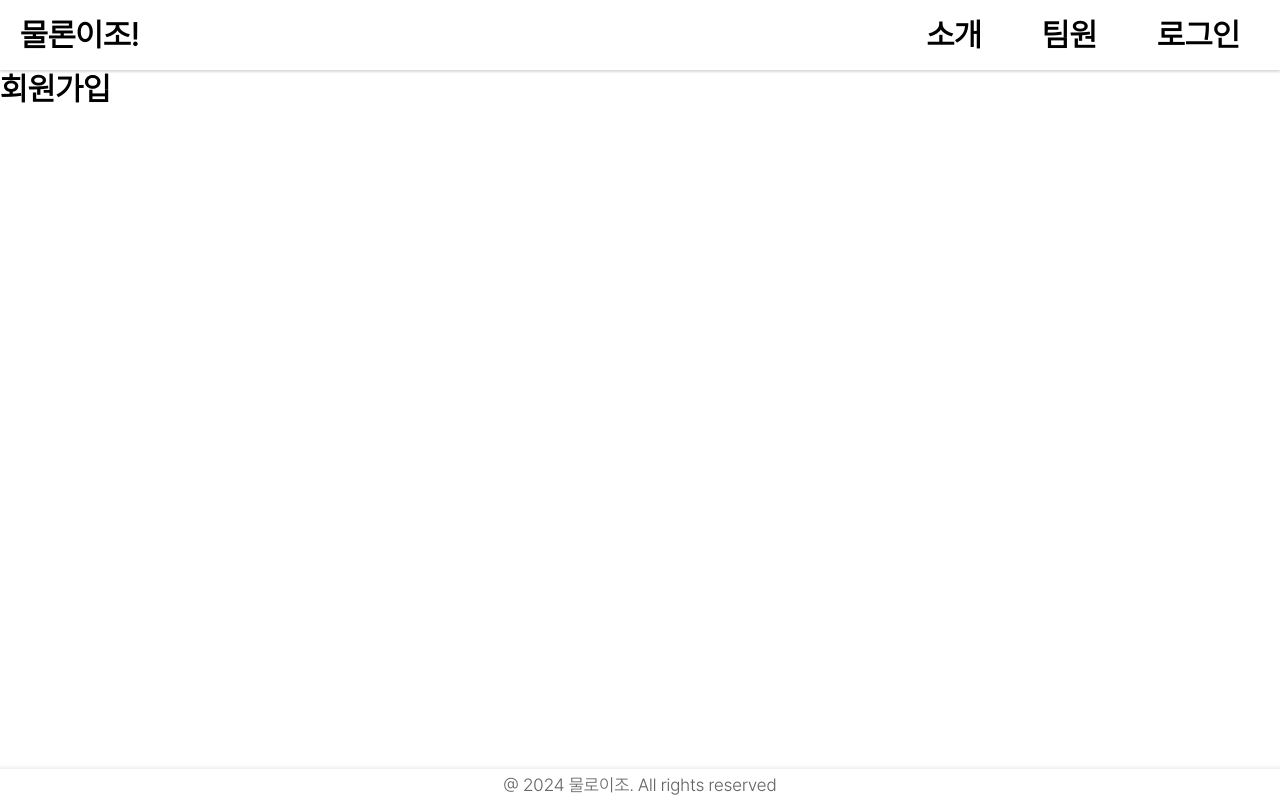
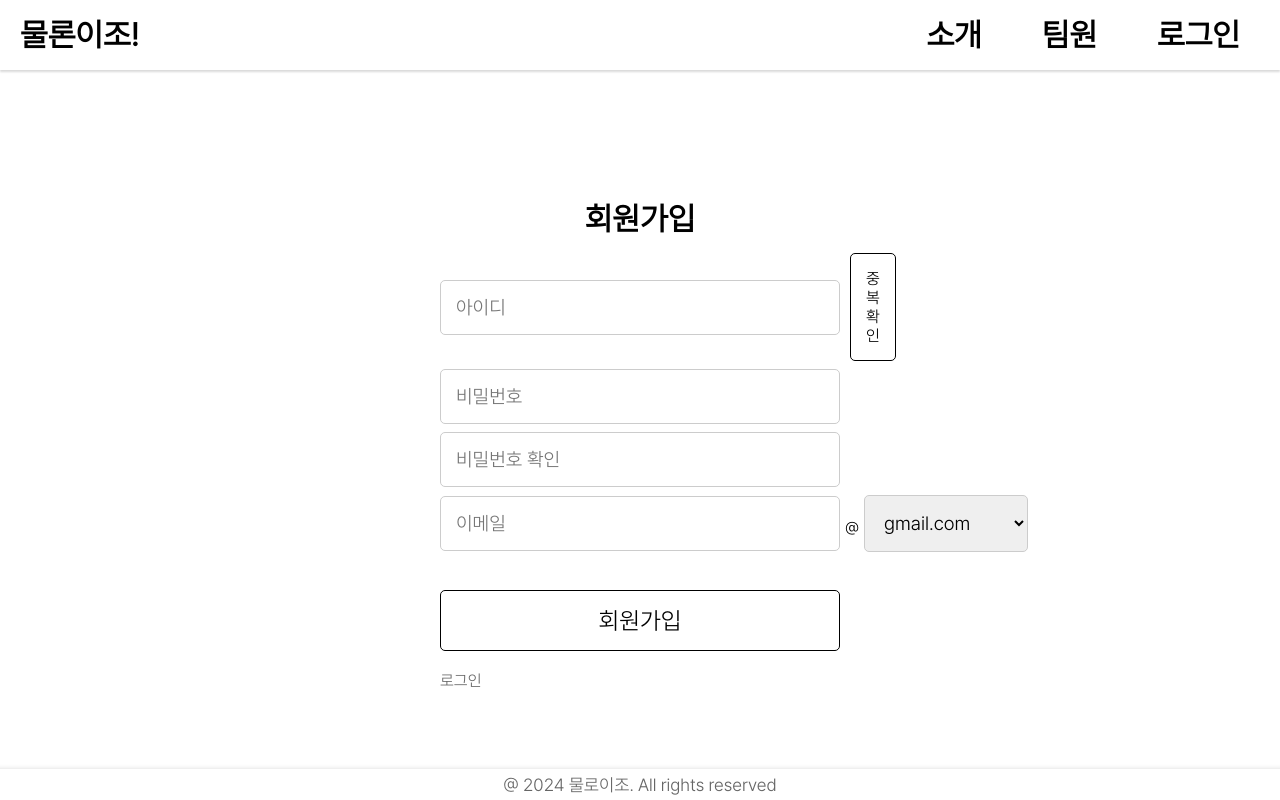
Before and after one commit to HeoSeonJin0504/CapstoneDesign, a React (Vite) app: page /signup in a window 1280 px wide. Built offline with nearby package versions, Linux system fonts and the light colour scheme.

Commit message:
회원가입 페이지 구현 및 테스트 기능 일부 추가, 팀원 페이지 일부 구현(많은 수정 필요)

```diff
--- a/src/pages/SignUp.tsx
+++ b/src/pages/SignUp.tsx
@@ -1,10 +1,176 @@
-import styled from 'styled-components';
+import styled from "styled-components";
+import { Link, useNavigate } from "react-router-dom";
+import { color } from "../theme";
+import { useState } from "react";
 
+const Style = styled.div`
+  display: flex;
+  flex-direction: column;
+  align-items: center;
+  margin-top: 130px;
+
+  h1 {
+    margin-bottom: 15px;
+  }
+`;
+
+const Form = styled.form`
+  display: flex;
+  flex-direction: column;
+  width: 400px;
+`;
+
+const InputContainer = styled.div`
+  display: flex;
+  align-items: center;
+`;
+
+const Input = styled.input`
+  flex: 1;
+  margin-bottom: 8px;
+  padding: 15px;
+  border: 1px solid #ccc;
+  border-radius: 5px;
+  font-size: 1.2em;
+`;
+
+const Select = styled.select`
+  flex: 1;
+  margin-bottom: 8px;
+  padding: 15px;
+  border: 1px solid #ccc;
+  border-radius: 5px;
+  font-size: 1.2em;
+`;
+
+const CheckButton = styled.button`
+  margin-left: 10px;
+  padding: 15px;
+  text-decoration: none;
+  border-radius: 5px;
+  border: 1px solid black;
+  color: black;
+  font-size: 1em;
+  background-color: white;
+  cursor: pointer;
+  margin-bottom: 8px;
+
+  &:hover {
+    /* 추가 스타일을 원하면 여기에 작성 */
+  }
+`;
+
+const Button = styled.button`
+  margin-top: 30px;
+  padding: 15px;
+  text-decoration: none;
+  border-radius: 5px;
+  border: 1px solid black;
+  color: black;
+  font-size: 1.5em;
+  background-color: white;
+  cursor: pointer;
+
+  &:hover {
+    /* 추가 스타일을 원하면 여기에 작성 */
+  }
+`;
+
+const LinkContainer = styled.div`
+  display: flex;
+  justify-content: space-between;
+  margin-top: 20px;
+  width: 400px;
+  color: ${color.lightGray};
+
+  a {
+    text-decoration: none;
+    color: ${color.lightGray};
+  }
+`;
 
 const SignUp = () => {
-    return (
-        <h1>회원가입</h1>
-    );
+  const navigate = useNavigate();
+  const [username, setUsername] = useState("");
+  const [password, setPassword] = useState("");
+  const [confirmPassword, setConfirmPassword] = useState("");
+
+  const handleCheckDuplicate = () => {
+    alert("이미 있는 아이디입니다.");
+  };
+
+  const handleSubmit = (e: React.FormEvent) => {
+    e.preventDefault();
+
+    if (!username) {
+      alert("아이디를 입력해주세요.");
+      return;
+    }
+
+    if (!password) {
+      alert("비밀번호를 입력해주세요.");
+      return;
+    }
+
+    if (!confirmPassword) {
+      alert("비밀번호 확인을 입력해주세요.");
+      return;
+    }
+
+    if (password !== confirmPassword) {
+      alert("비밀번호가 일치하지 않습니다.");
+      return;
+    }
+
+    alert("회원가입이 완료되었습니다.");
+    navigate("/login");
+  };
+
+  return (
+    <Style>
+      <h1>회원가입</h1>
+      <Form onSubmit={handleSubmit}>
+        <InputContainer>
+          <Input
+            type="text"
+            placeholder="아이디"
+            value={username}
+            onChange={(e) => setUsername(e.target.value)}
+          />
+          <CheckButton type="button" onClick={handleCheckDuplicate}>
+            중복확인
+          </CheckButton>
+        </InputContainer>
+        <Input
+          type="password"
+          placeholder="비밀번호"
+          value={password}
+          onChange={(e) => setPassword(e.target.value)}
+        />
+        <Input
+          type="password"
+          placeholder="비밀번호 확인"
+          value={confirmPassword}
+          onChange={(e) => setConfirmPassword(e.target.value)}
+        />
+        <InputContainer>
+          <Input type="text" placeholder="이메일" />
+          <span style={{ margin: "0 5px" }}>@</span>
+          <Select>
+            <option value="gmail.com">gmail.com</option>
+            <option value="naver.com">naver.com</option>
+            <option value="daum.net">daum.net</option>
+            <option value="kakao.com">kakao.com</option>
+            <option value="none">없음(선택안함)</option>
+          </Select>
+        </InputContainer>
+        <Button type="submit">회원가입</Button>
+      </Form>
+      <LinkContainer>
+        <Link to="/login">로그인</Link>
+      </LinkContainer>
+    </Style>
+  );
 };
 
 export default SignUp;
--- a/src/pages/Team.tsx
+++ b/src/pages/Team.tsx
@@ -1,10 +1,80 @@
-import styled from 'styled-components';
+import styled from "styled-components";
 
+const Container = styled.div`
+  display: flex;
+  flex-direction: column;
+  align-items: center;
+  margin-top: 50px;
+`;
+
+const Title = styled.h1`
+  margin-bottom: 30px;
+  font-size: 2.5em; /* 제목 크기 증가 */
+`;
+
+const TeamContainer = styled.div`
+  display: flex;
+  flex-wrap: wrap;
+  margin-top: 50px;
+  justify-content: center;
+  gap: 30px; /* 간격 증가 */
+`;
+
+const MemberCard = styled.div`
+  display: flex;
+  flex-direction: column;
+  align-items: center;
+  padding: 30px; /* 패딩 증가 */
+  border: 1px solid #ccc;
+  border-radius: 10px;
+  width: 250px; /* 카드 너비 증가 */
+  text-align: center;
+`;
+
+const MemberRole = styled.p`
+  margin-bottom: 15px; /* 마진 증가 */
+  font-size: 1.5em; /* 글꼴 크기 증가 */
+  color: #666;
+`;
+
+const MemberDescription = styled.p`
+  font-size: 1.2em; /* 글꼴 크기 증가 */
+  color: #333;
+`;
 
 const Team = () => {
-    return (
-        <h1>팀원</h1>
-    );
+  const teamMembers = [
+    {
+      role: "AI, 백엔드 관리",
+      description: "임희진",
+    },
+    {
+      role: "DB, 서버 개발",
+      description: "송진우",
+    },
+    {
+      role: "프론트엔드",
+      description: "허선진",
+    },
+    {
+      role: "HW 관리, 디자인",
+      description: "김소희",
+    },
+  ];
+
+  return (
+    <Container>
+      <Title>팀원 소개</Title>
+      <TeamContainer>
+        {teamMembers.map((member, index) => (
+          <MemberCard key={index}>
+            <MemberRole>{member.role}</MemberRole>
+            <MemberDescription>{member.description}</MemberDescription>
+          </MemberCard>
+        ))}
+      </TeamContainer>
+    </Container>
+  );
 };
 
 export default Team;
```
Also changed, not shown: src/pages/jjang.jpg (added).
